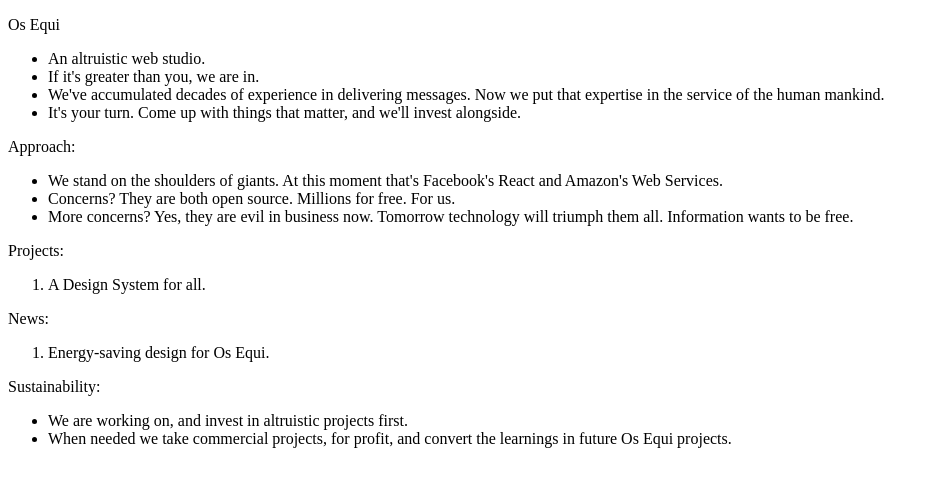
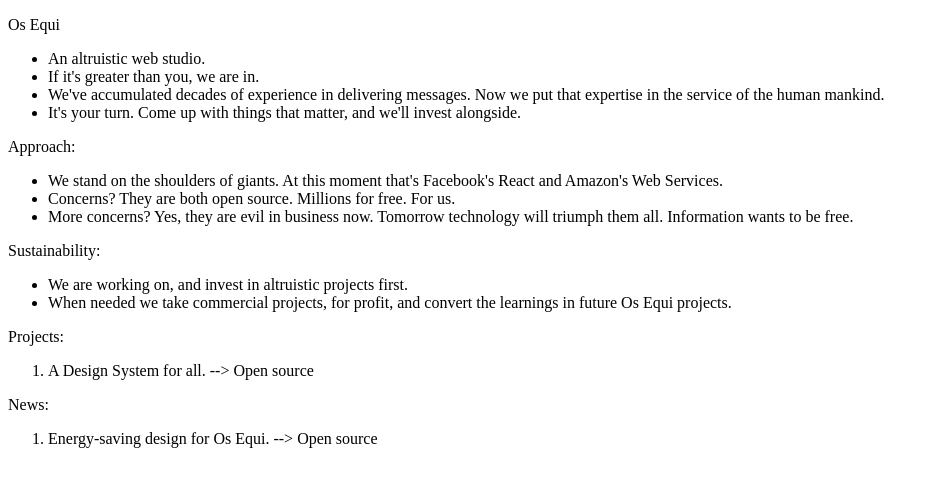
Before and after one commit to metamn/osequi, a Next.js app: page / in a window 1280 px wide. Shown: the top 486 px of the page, without its empty margins (0-939 px from the left). Built offline with nearby package versions, Linux system fonts and the light colour scheme.

Commit message:
Updating copy

```diff
--- a/pages/index.js
+++ b/pages/index.js
@@ -35,16 +35,6 @@
         </li>
       </ul>
 
-      <p>Projects:</p>
-      <ol>
-        <li>A Design System for all.</li>
-      </ol>
-
-      <p>News:</p>
-      <ol>
-        <li>Energy-saving design for Os Equi.</li>
-      </ol>
-
       <p>Sustainability:</p>
       <ul>
         <li>We are working on, and invest in altruistic projects first.</li>
@@ -53,6 +43,16 @@
           learnings in future Os Equi projects.
         </li>
       </ul>
+
+      <p>Projects:</p>
+      <ol>
+        <li>A Design System for all. --> Open source</li>
+      </ol>
+
+      <p>News:</p>
+      <ol>
+        <li>Energy-saving design for Os Equi. --> Open source</li>
+      </ol>
     </>
   );
 };
```
